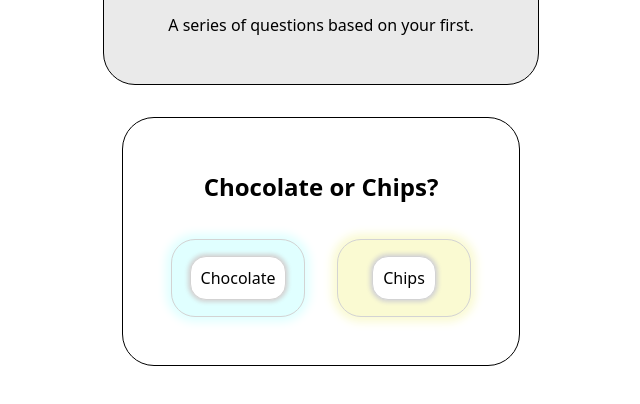
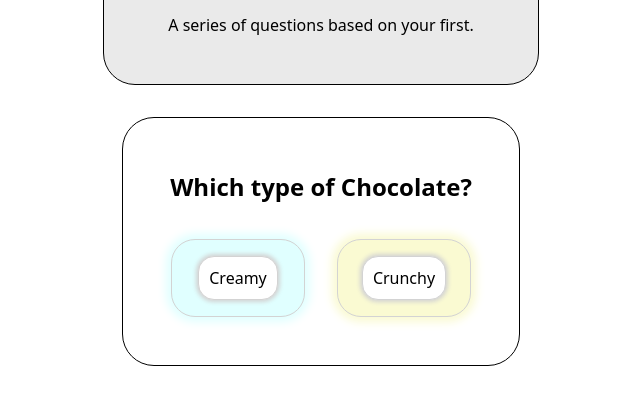
Before and after one commit to mikaal101/CCT360_lab4, a plain HTML site: page index.html in a window 1280 px wide. Both pictures are taken after a click on the button "Chocolate". Shown: the part 140-544 px from the top of the page, without its empty margins (319-959 px from the left). Drawn offline with Linux system fonts and the light colour scheme.

Commit message:
Class progress - trying to find a proper way to implement this on JS

```diff
--- a/index.html
+++ b/index.html
@@ -10,7 +10,7 @@
             <p>A series of questions based on your first.</p>
         </section>
         <div class="container">
-            <h2>Chocolate or Chips?</h2>
+            <h2 id="question">Chocolate or Chips?</h2>
             <div class="inner-container">
                 <div id="card1">
                     <button id="leftbutton">Chocolate</button>
--- a/script.js
+++ b/script.js
@@ -0,0 +1,22 @@
+let stage = 0;
+
+let leftbutton = document.getElementById("leftbutton");
+let rightbutton = document.getElementById("rightbutton");
+
+let question = document.getElementById("question");
+
+function leftbuttonclicked() {
+    stage++;
+    if (stage === 1) {
+        question.innerHTML = "Which type of Chocolate?";
+        leftbutton.innerText = "Creamy";
+        rightbutton.innerText = "Crunchy";
+    }
+}
+
+function rightbuttonclicked() {
+    buttonright = False;
+}
+
+leftbutton.addEventListener("click", leftbuttonclicked);
+rightbutton.addEventListener("click", rightbuttonclicked);
```
